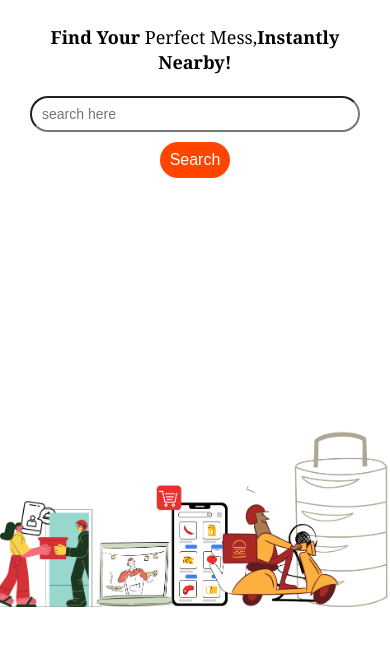
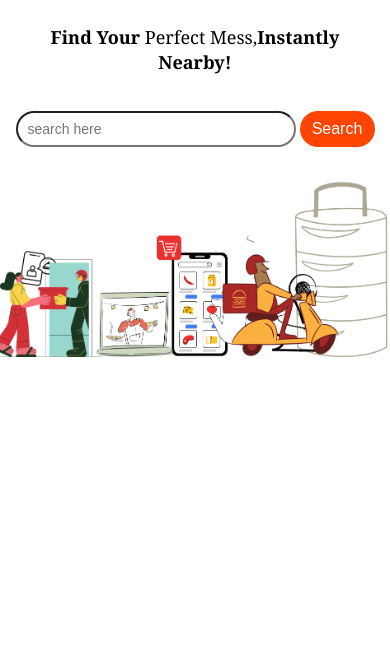
Before and after one commit to Devashree-999/online-mess, a plain HTML site: page frontend/findmess.html in a window 390 px wide. Shown: the part 41-686 px from the top of the page. Drawn offline with Linux system fonts and the light colour scheme; some packages are replaced by stand-ins of ours; no server answers; a script that the page names is missing.

Commit message:
Fix search bar to stay inside screen and remove bottom whitespace on mobile

```diff
--- a/frontend/findmess.html
+++ b/frontend/findmess.html
@@ -118,17 +118,20 @@
             max-width: 100vw;
             overflow-x: hidden;
             padding: 20px 10px;
+            box-sizing: border-box;
+        }
 
-            input {
+        .search-bar input {
                 border-radius: 50px;
-                width: 60vw;
-                max-width: 100%;
+                width: calc(100% - 110px);
+                max-width: 60vw;
                 height: 40px;
                 transition: 0.5s;
                 padding: 0 15px;
+                box-sizing: border-box;
             }
 
-            button {
+        .search-bar button {
                 border-radius: 50px;
                 color: white;
                 background: orangered;
@@ -137,19 +140,19 @@
                 height: 45px;
                 font-size: 20px;
                 transition: 0.5s;
+                box-sizing: border-box;
             }
 
-            button:hover {
+            .search-bar button:hover {
                 background: wheat;
                 color: #f14f0a;
                 transform: scale(1.05);
             }
 
-            input:hover {
+            .search-bar input:hover {
                 transform: scale(1.01);
                 border: 1px solid;
             }
-        }
 
         .search-bar.active {
             position: fixed;
@@ -238,20 +241,22 @@
             width: 100%;
             max-width: 100vw;
             overflow: hidden;
-            min-height: calc(100vh - 60px);
             height: auto;
-            display: flex;
-            align-items: center;
-            justify-content: center;
+            display: block;
+            line-height: 0;
+            font-size: 0;
         }
 
         .search-bg img {
-                width: 100%;
-                height: auto;
-                max-width: 100%;
-                max-height: calc(100vh - 60px);
-                object-fit: contain;
-                display: block;
+            width: 100%;
+            height: auto;
+            max-width: 100%;
+            object-fit: contain;
+            display: block;
+            margin: 0;
+            padding: 0;
+            vertical-align: bottom;
+        }
         }
 
         .search-bg.blur {
@@ -297,8 +302,13 @@
                 padding: 8px 12px;
             }
 
+            .search-bar {
+                padding: 15px 10px;
+            }
+
             .search-bar input {
-                width: 75vw;
+                width: calc(100% - 110px);
+                max-width: calc(75vw - 110px);
                 height: 38px;
                 font-size: 16px;
             }
@@ -345,14 +355,14 @@
             }
 
             .search-bg {
-                min-height: calc(100vh - 150px);
+                height: auto;
                 padding: 0;
+                margin: 0;
             }
 
             .search-bg img {
                 width: 100%;
                 max-width: 100%;
-                max-height: calc(100vh - 150px);
                 height: auto;
                 object-fit: contain;
             }
@@ -398,22 +408,22 @@
             }
 
             .search-bar {
-                padding: 0 15px;
+                padding: 15px 10px;
+                box-sizing: border-box;
             }
 
             .search-bar input {
-                width: calc(100% - 30px);
-                max-width: 100%;
+                width: calc(100% - 90px);
+                max-width: calc(100% - 90px);
                 height: 36px;
                 font-size: 14px;
                 padding: 5px 10px;
             }
 
             .search-bar button {
-                width: 70px;
+                width: 75px;
                 height: 36px;
                 font-size: 16px;
-                margin-top: 10px;
             }
 
             .search-bar.active {
@@ -459,16 +469,19 @@
             }
 
             .search-bg {
-                min-height: calc(100vh - 180px);
                 padding: 0;
+                margin: 0;
+                height: auto;
+                line-height: 0;
             }
 
             .search-bg img {
                 width: 100%;
                 max-width: 100%;
-                max-height: calc(100vh - 180px);
-                height: calc(100vh - 250px);
+                height: auto;
                 object-fit: contain;
+                display: block;
+                vertical-align: top;
             }
         }
 
```
